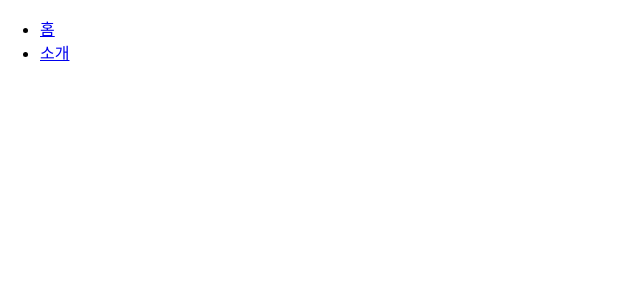
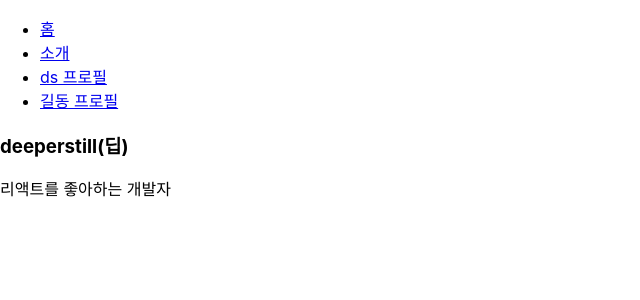
Before and after one commit to donghyuk-yoo/router-tutorial, a React (Create React App) app: page /profile/deeperstill in a window 1280 px wide. Shown: the top 300 px of the page, without its empty margins (0-640 px from the left). Built offline with nearby package versions, Linux system fonts and the light colour scheme.

Commit message:
URL parameter

```diff
--- a/src/App.js
+++ b/src/App.js
@@ -2,6 +2,7 @@ import React from "react";
 import { Route, Link } from "react-router-dom";
 import About from "./About";
 import Home from "./Home";
+import Profile from "./Profile";
 
 function App() {
   return (
@@ -13,10 +14,17 @@ function App() {
         <li>
           <Link to="/about">소개</Link>
         </li>
+        <li>
+          <Link to="/profile/deeperstill">ds 프로필</Link>
+        </li>
+        <li>
+          <Link to="/profile/gildong">길동 프로필</Link>
+        </li>
       </ul>
       <Route path="/" component={Home} exact={true} />
       {/* 다른 path에 같은 컴포넌트 보여주기 */}
       <Route path={["/about", "/info"]} component={About} />
+      <Route path="/profile/:username" component={Profile} />
     </div>
   );
 }
--- /dev/null
+++ b/src/Profile.js
@@ -0,0 +1,32 @@
+import React from "react";
+
+const data = {
+  deeperstill: {
+    name: "딥",
+    description: "리액트를 좋아하는 개발자",
+  },
+  gildong: {
+    name: "홍길동",
+    description: "고전 소설 주인공",
+  },
+};
+// URL파라미터, 라우트로 사용되는 컴포넌트에서 받아 오는 match라는 객체 안의 params 값을 참조
+// match 객체안에는 현재 컴포넌트가 어떤 경로 규칙에 의해 보이는지에 대한 정보가 들어 있다.
+function Profile({ match }) {
+  const { username } = match.params;
+  const profile = data[username];
+  if (!profile) {
+    return <div>존재하지 않는 사용자</div>;
+  }
+
+  return (
+    <div>
+      <h3>
+        {username}({profile.name})
+      </h3>
+      <p>{profile.description}</p>
+    </div>
+  );
+}
+
+export default Profile;
```
